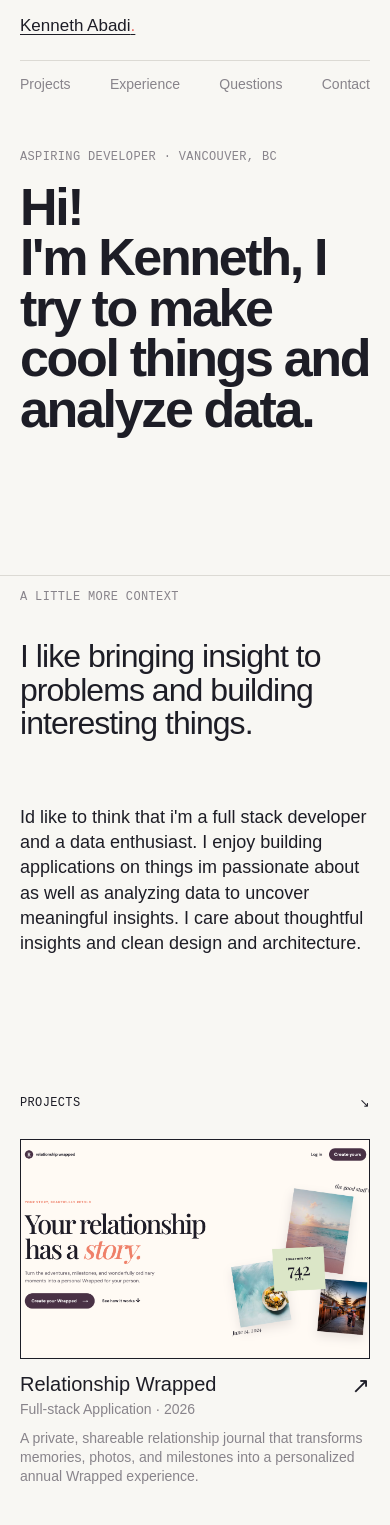
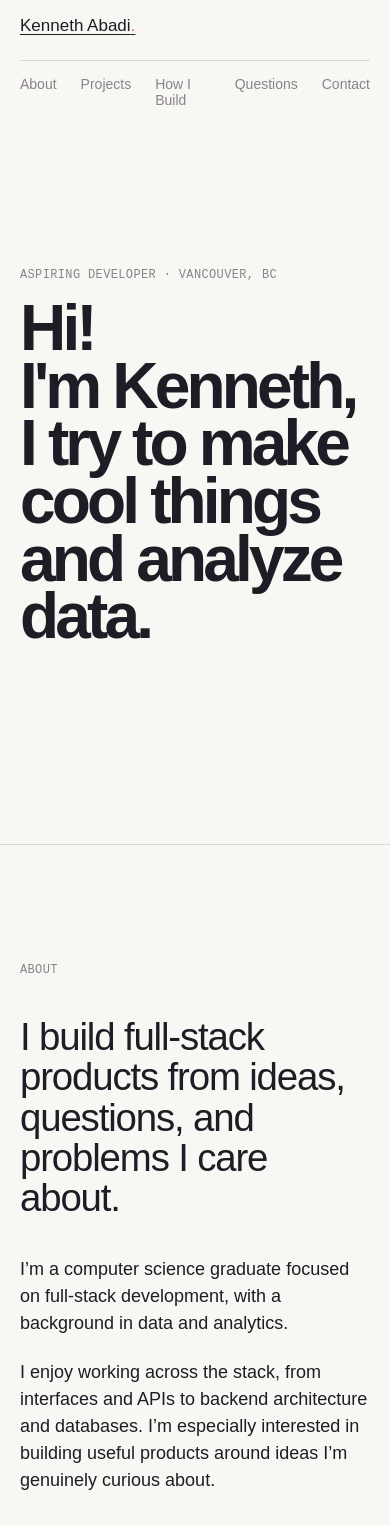
Before and after one commit to KennethAbadi/ken-portfolio, a React (Vite) app: page / in a window 390 px wide. Shown: the top 1525 px of the page. Built offline with nearby package versions, Linux system fonts and the light colour scheme; grey boxes are pictures that could not be loaded.

Commit message:
Changed look of Experience

```diff
--- a/src/App.tsx
+++ b/src/App.tsx
@@ -4,8 +4,9 @@ import { projects, type Project } from './data/projects';
 import { experiences, type Experience } from './data/experiences';
 
 const navItems = [
+  { label: 'About', path: '#about' },
   { label: 'Projects', path: '#projects' },
-  { label: 'Experience', path: '#experience' },
+  { label: 'How I Build', path: '#experience' },
   { label: 'Questions', path: '#questions' },
   { label: 'Contact', path: '#contact' },
 ];
@@ -110,9 +111,6 @@ function App() {
             </a>
           ))}
         </nav>
-        <a className="header-note" {...linkProps('#contact')}>
-          Open to developer roles <span>↗</span>
-        </a>
       </header>
       {page}
       <Footer linkProps={linkProps} />
@@ -130,24 +128,8 @@ function Home({ linkProps }: { linkProps: LinkProps }) {
           <br />
           I'm Kenneth, I try to make cool things and analyze data.
         </h1>
-        <div className="hero-lower">
-          <p className="hero-copy">
-
-          </p>
-        </div>
       </section>
-      <section className="statement wrap">
-        <p className="eyebrow">A little more context</p>
-        <div className="statement-grid">
-          <h2>I like bringing insight to problems and building interesting things.</h2>
-          <div>
-            <p>
-              Id like to think that i'm a full stack developer and a data enthusiast. I enjoy building applications on things im passionate about as well as analyzing data to uncover meaningful insights.
-              I care about thoughtful insights and clean design and architecture.
-            </p>
-          </div>
-        </div>
-      </section>
+      <AboutSection />
       <section id="projects" className="work-section wrap">
         <SectionLabel text="Projects" />
         <div className="project-grid">
@@ -156,7 +138,7 @@ function Home({ linkProps }: { linkProps: LinkProps }) {
           ))}
         </div>
       </section>
-      <ExperienceSection linkProps={linkProps} />
+      <HowIBuildSection linkProps={linkProps} />
       <QuestionsSection />
       <ContactSection />
     </main>
@@ -470,33 +452,116 @@ function ExperiencePage({ slug, linkProps }: { slug: string; linkProps: LinkProp
   );
 }
 
-function ExperienceSection({ linkProps }: { linkProps: LinkProps }) {
+function AboutSection() {
+  return (
+    <section id="about" className="about-section scroll-section wrap">
+      <p className="eyebrow">About</p>
+      <div className="about-grid">
+        <h2>
+          I build full-stack products from ideas, questions, and problems I care about.
+        </h2>
+        <div className="about-copy">
+          <p>
+            I’m a computer science graduate focused on full-stack development, with a background
+            in data and analytics.
+          </p>
+          <p>
+            I enjoy working across the stack, from interfaces and APIs to backend architecture and
+            databases. I’m especially interested in building useful products around ideas I’m
+            genuinely curious about.
+          </p>
+          <p className="about-skills">
+            Full-stack development · Product engineering · APIs · Data &amp; analytics · System
+            design
+          </p>
+        </div>
+      </div>
+    </section>
+  );
+}
+
+function HowIBuildSection({ linkProps }: { linkProps: LinkProps }) {
+  const strengths = [
+    {
+      title: 'Building end-to-end',
+      paragraphs: [
+        'I enjoy working across the full stack, from interfaces and user flows to APIs, authentication, backend logic, and databases.',
+        'Projects like CharityHub and Herd have given me experience thinking about the entire application rather than isolated features.',
+      ],
+      tech: ['Angular', 'React', 'TypeScript', 'C#', 'ASP.NET Core', 'SQL', 'APIs', 'Authentication'],
+      links: [
+        { label: 'CharityHub', href: '/projects/charityhub' },
+        { label: 'Herd', href: '/projects/herd' },
+      ],
+    },
+    {
+      title: 'Turning ideas into products',
+      paragraphs: [
+        'Some of my strongest work starts with an idea rather than a specification.',
+        'Building projects like Herd and Relationship Wrapped has pushed me to think about MVP scope, user flows, data models, architecture, privacy, and how individual features fit into a complete product.',
+      ],
+      links: [
+        { label: 'Herd', href: '/projects/herd' },
+        { label: 'Relationship Wrapped', href: '/projects/relationship-wrapped' },
+      ],
+    },
+    {
+      title: 'Working with real problems',
+      paragraphs: [
+        'I like software most when the technical work connects to a real problem.',
+        'During my wildfire analytics work at UBC Okanagan, I worked with environmental data and stakeholders to build tools that made complex information easier to analyze and use.',
+        'That experience shaped how I approach development today: understand the problem first, then build around it.',
+      ],
+      links: [{ label: 'Wildfire analytics work', href: '/experience/wildfire-risk-sensor-analysis' }],
+    },
+  ];
+  const [active, setActive] = useState(0);
   return (
     <section id="experience" className="scroll-section wrap">
       <PageIntro
-        eyebrow="Experience"
-        title="Learning by doing."
-        copy="A practical path through analysis, experimentation, and building useful things from messy information."
+        eyebrow="How I build"
+        title="Learning by building."
+        copy="The principles and experiences that shape how I approach software."
       />
-      <div className="timeline">
-        <div className="timeline-item">
-          <span>May 2024 – Aug 2024</span>
-          <div>
-            <h2>Undergraduate Research Assistant · UBC Okanagan</h2>
-            <p>
-              Worked on wildfire research and sensor-analysis projects using environmental and IoT
-              data to improve wildfire forecasting and communication with response teams.
-            </p>
-            <small>
-              Python · pandas · NumPy · SQL · Power BI · Azure DevOps · Git
-            </small>
-            <p>
-              <a className="text-link" {...linkProps('/experience/wildfire-risk-sensor-analysis')}>
-                Read the full role <span>↗</span>
-              </a>
-            </p>
+      <div className="strengths">
+        {strengths.map((strength, index) => (
+          <div className="strength-item" key={strength.title}>
+            <button
+              type="button"
+              id={`strength-tab-${index}`}
+              className={`strength-tab ${active === index ? 'active' : ''}`}
+              aria-pressed={active === index}
+              aria-controls={`strength-panel-${index}`}
+              onClick={() => setActive(index)}
+              onFocus={() => setActive(index)}
+              onMouseEnter={() => setActive(index)}
+            >
+              <span className="strength-index">0{index + 1}</span>
+              <span>{strength.title}</span>
+            </button>
+            <div
+              className="strength-content"
+              id={`strength-panel-${index}`}
+              role="region"
+              aria-labelledby={`strength-tab-${index}`}
+              hidden={active !== index}
+            >
+              {strength.paragraphs.map((paragraph) => (
+                <p key={paragraph}>{paragraph}</p>
+              ))}
+              {strength.tech && <p className="strength-tech">{strength.tech.join(' · ')}</p>}
+              {strength.links && (
+                <div className="strength-links">
+                  {strength.links.map((link) => (
+                    <a className="text-link" key={link.href} {...linkProps(link.href)}>
+                      View {link.label} <span>↗</span>
+                    </a>
+                  ))}
+                </div>
+              )}
+            </div>
           </div>
-        </div>
+        ))}
       </div>
     </section>
   );
--- a/src/styles/portfolio-overrides.css
+++ b/src/styles/portfolio-overrides.css
@@ -13,13 +13,35 @@
   padding: 18px max(28px, calc((100vw - var(--max)) / 2 + 28px));
   background: rgba(248, 247, 243, 0.94);
   backdrop-filter: blur(12px);
+  display: flex;
+}
+
+.site-header nav {
+  margin-left: auto;
 }
 
 /* Center these text blocks as a unit within the wider wrap by giving them a
    shared max-width and auto side margins, rather than centering each piece
    of text independently. Every child then keeps its natural left alignment,
    so smaller copy lines up with the left edge of the larger heading above it. */
-.hero { padding-top: 190px; max-width: 900px; margin-left: auto; margin-right: auto; }
+.hero {
+  min-height: 100vh;
+  display: flex;
+  flex-direction: column;
+  justify-content: center;
+  padding-top: 140px;
+  padding-bottom: 80px;
+  max-width: 1100px;
+  margin-left: auto;
+  margin-right: auto;
+}
+
+.hero h1 {
+  max-width: 1000px;
+  font-size: clamp(4rem, 7vw, 8rem);
+  line-height: 0.9;
+  letter-spacing: -0.06em;
+}
 
 .page-intro { margin-left: auto; margin-right: auto; }
 
@@ -86,11 +108,99 @@
 .project-list.view-list .project-meta { padding-top: 0; }
 .project-list.view-list .project-summary { margin-top: 4px; max-width: 620px; }
 .scroll-section { scroll-margin-top: 90px; }
+
+/* About: an asymmetrical editorial split (big statement / supporting copy),
+   using the same ~58/42 column ratio and border-top divider as the site's
+   other statement and columns sections. Given its own min-height like the
+   hero so it reads as a distinct "page" when scrolling, rather than a tight
+   subsection squeezed against Projects. */
+.about-section {
+  border-top: 1px solid var(--line);
+  min-height: 100vh;
+  display: flex;
+  flex-direction: column;
+  justify-content: center;
+  padding-top: 100px;
+  padding-bottom: 100px;
+}
+.about-grid { display: grid; grid-template-columns: 1.4fr 1fr; gap: 80px; padding-top: 22px; }
+.about-grid h2 {
+  font: 500 clamp(2.4rem, 4.2vw, 3.75rem)/1.05 'Space Grotesk', sans-serif;
+  letter-spacing: -0.03em;
+  max-width: 620px;
+  margin: 0;
+}
+.about-copy { padding-top: 6px; }
+.about-copy p { font-size: 18px; line-height: 1.5; max-width: 440px; margin: 0 0 22px; }
+.about-copy p:last-of-type { margin-bottom: 0; }
+.about-copy .about-skills {
+  font: 12px 'DM Mono', monospace;
+  text-transform: uppercase;
+  letter-spacing: 0.04em;
+  line-height: 1.9;
+  color: var(--muted);
+  max-width: none;
+  margin-top: 30px;
+}
 .questions-list { border-top: 1px solid #dcdad4; }
 .question-item { display: grid; grid-template-columns: 150px 1fr; gap: 40px; border-bottom: 1px solid #dcdad4; padding: 28px 0; }
 .question-item > span { color: #88848b; font: 12px 'DM Mono', monospace; }
 .question-item h2 { font: 500 27px 'Space Grotesk'; margin: 0 0 10px; }
 .question-item p { font-size: 17px; line-height: 1.45; max-width: 570px; margin: 0; }
+
+/* How I build: two-part editorial layout. Each .strength-item is a grid
+   "row" (via display:contents) so its tab sits in the left ~42% column and
+   its content sits in the right column on the same row; this keeps DOM
+   order as tab/content pairs, which is what lets the mobile override below
+   collapse it into simple stacked sections without a separate markup path. */
+.strengths { display: grid; grid-template-columns: 42% 1fr; column-gap: 70px; border-top: 1px solid var(--line); padding-top: 6px; }
+.strength-item { display: contents; }
+.strength-tab {
+  grid-column: 1;
+  display: flex;
+  align-items: baseline;
+  gap: 16px;
+  width: 100%;
+  padding: 24px 0;
+  border-bottom: 1px solid var(--line);
+  background: none;
+  border-left: none;
+  border-right: none;
+  border-top: none;
+  text-align: left;
+  cursor: pointer;
+  font: 500 26px 'Space Grotesk', sans-serif;
+  letter-spacing: -0.01em;
+  color: var(--muted);
+  transition: color 0.25s ease;
+}
+.strength-tab:hover { color: var(--ink); }
+.strength-tab.active { color: var(--ink); }
+.strength-index { font: 12px 'DM Mono', monospace; color: var(--muted); transition: color 0.25s ease; }
+.strength-tab.active .strength-index { color: #ee6f67; }
+.strength-tab:focus-visible { outline: 2px solid #ee6f67; outline-offset: -2px; }
+.strength-content { grid-column: 2; align-self: start; padding: 26px 0; border-bottom: 1px solid var(--line); }
+.strength-content p { font-size: 18px; line-height: 1.55; max-width: 520px; margin: 0 0 20px; }
+.strength-content p:last-of-type { margin-bottom: 0; }
+.strength-tech {
+  font: 12px 'DM Mono', monospace;
+  text-transform: uppercase;
+  letter-spacing: 0.04em;
+  line-height: 1.8;
+  color: var(--muted);
+  margin-top: 26px;
+}
+.strength-links { display: flex; flex-wrap: wrap; gap: 8px 24px; margin-top: 22px; }
+.strength-links .text-link { font-size: 15px; }
+.strength-content:not([hidden]) { animation: strength-fade 0.35s ease; }
+@keyframes strength-fade {
+  from { opacity: 0; transform: translateY(6px); }
+  to { opacity: 1; transform: none; }
+}
+@media (prefers-reduced-motion: reduce) {
+  .strength-content:not([hidden]) { animation: none; }
+}
+
 .case-content { grid-template-columns: 1fr; gap: 40px; }
 .case-content h2 { max-width: none; }
 .experience-overview { font-size: 28px !important; text-align: left; }
@@ -138,10 +248,18 @@
   .project-list.view-grid .project-art { height: 230px; }
   .case-columns { grid-template-columns: 1fr; gap: 28px; }
   .case-hero--project .project-art { height: 300px; }
+  .about-grid { grid-template-columns: 1fr; gap: 32px; }
+  .about-copy p,
+  .about-grid h2 { max-width: none; }
 }
 
 @media (max-width: 700px) {
-  .site-header { padding: 16px 20px; }
+  .site-header {
+    display: grid;
+    padding: 16px 20px;
+  }
+
+  .site-header nav { margin-left: 0; }
   .hero { padding-top: 150px; }
   .project-grid,
   .project-list.view-grid { grid-template-columns: 1fr; }
@@ -153,4 +271,24 @@
   .question-item h2 { font-size: 22px; }
   .metrics { grid-template-columns: 1fr 1fr; }
   .case-hero--project .project-art { height: 220px; }
+  .about-section { padding-top: 70px; padding-bottom: 70px; }
+
+  /* Collapse the tab interaction into simple stacked sections: each title
+     sits directly above its own description, in the same DOM order used on
+     desktop, with no interactive tab affordance. */
+  .strengths { display: block; border-top: 1px solid var(--line); padding-top: 0; }
+  .strength-tab {
+    display: flex;
+    gap: 12px;
+    cursor: default;
+    pointer-events: none;
+    color: var(--ink);
+    font-size: 22px;
+    padding: 26px 0 8px;
+    border-bottom: none;
+  }
+  .strength-index { color: #ee6f67; }
+  .strength-content { grid-column: auto; border-bottom: 1px solid var(--line); padding: 0 0 26px; }
+  .strength-content[hidden] { display: block; }
+  .strength-content:not([hidden]) { animation: none; }
 }
```
